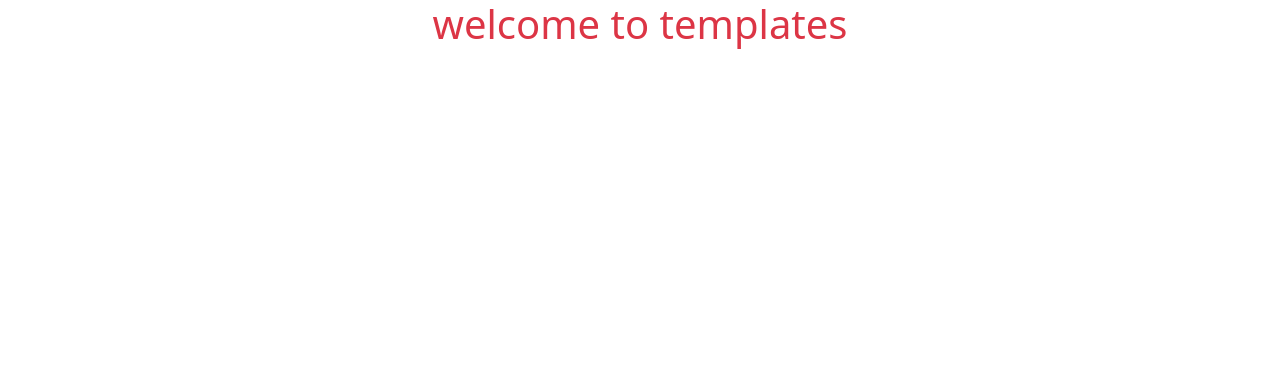
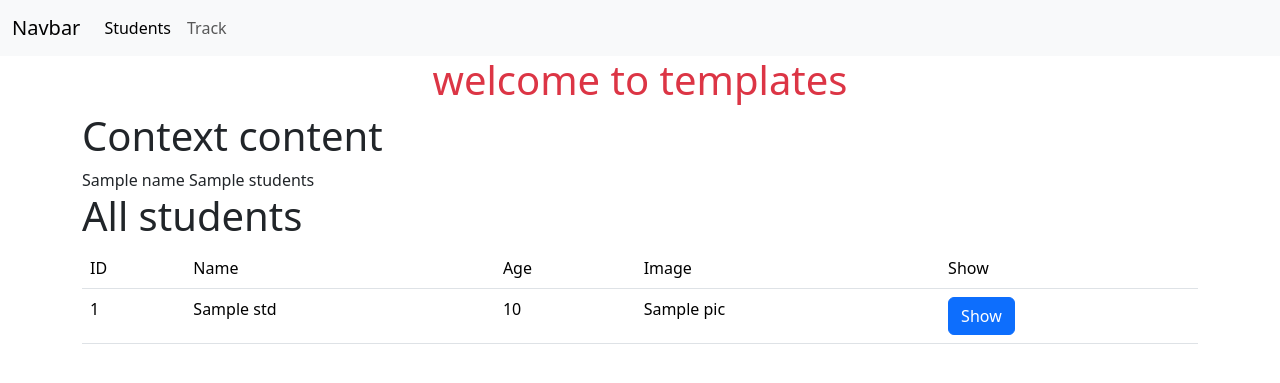
Before and after one commit to NohaAShehab/ptp44-telecom-django, a Django app: template iti/students/templates/students/landing.html in a window 1280 px wide. Shown: the top 383 px of the page. Run offline with Django 5.2, Linux system fonts and the light colour scheme; the template is opened without the code that fills it: most values are stand-ins (such as "Sample title", 1, 10 or a date in 2020).

Commit message:
django templates

```diff
--- a/iti/students/templates/students/landing.html
+++ b/iti/students/templates/students/landing.html
@@ -6,9 +6,52 @@
     <link href="https://cdn.jsdelivr.net/npm/bootstrap@5.3.3/dist/css/bootstrap.min.css" rel="stylesheet" integrity="sha384-QWTKZyjpPEjISv5WaRU9OFeRpok6YctnYmDr5pNlyT2bRjXh0JMhjY6hW+ALEwIH" crossorigin="anonymous">
 </head>
 <body>
+<nav class="navbar navbar-expand-lg bg-body-tertiary">
+  <div class="container-fluid">
+    <a class="navbar-brand" href="#">Navbar</a>
+    <button class="navbar-toggler" type="button" data-bs-toggle="collapse" data-bs-target="#navbarSupportedContent" aria-controls="navbarSupportedContent" aria-expanded="false" aria-label="Toggle navigation">
+      <span class="navbar-toggler-icon"></span>
+    </button>
+    <div class="collapse navbar-collapse" id="navbarSupportedContent">
+      <ul class="navbar-nav me-auto mb-2 mb-lg-0">
+        <li class="nav-item">
+          <a class="nav-link active" aria-current="page" href="{% url 'students_landing'%}">Students </a>
+        </li>
+        <li class="nav-item">
+          <a class="nav-link" href="{% url 'tracks.index'%}">Track</a>
+        </li>
+
+
+      </ul>
+
+    </div>
+  </div>
+</nav>
     <div class="container">
         <h1 style="text-align: center;" class="text-danger"> welcome to templates</h1>
+
+        <h1> Context content </h1>
+
+            {{name}}
+            {{students}}
+        <h1> All students </h1>
+        <table class="table">
+            <tr><td>ID</td> <td>Name</td> <td>Age</td> <td>Image</td>
+                <td> Show</td>
+            </tr>
+            {% for std in students %}
+                <tr>
+                    <td>{{std.id}}</td>
+                      <td>{{std.name}}</td>
+                      <td>{{std.age}}</td>
+                      <td>{{std.pic}}</td>
+                    <td><a class="btn btn-primary" href="{% url 'students_info' std.id %}"> Show</a></td>
+                </tr>
+            {% endfor %}
+
+        </table>
     </div>
+
 <script src="https://cdn.jsdelivr.net/npm/bootstrap@5.3.3/dist/js/bootstrap.bundle.min.js" integrity="sha384-YvpcrYf0tY3lHB60NNkmXc5s9fDVZLESaAA55NDzOxhy9GkcIdslK1eN7N6jIeHz" crossorigin="anonymous"></script>
 </body>
 </html>
--- a/iti/students/urls.py
+++ b/iti/students/urls.py
@@ -9,6 +9,6 @@ urlpatterns = [
     # path('',landing,name='landing' ),
     path('students',students_list, name='students_list' ),
     path('students/<int:id>', student_info, name='students_info' ),
-    path('t', students_landing,name ='students_landing' ),
+    path('index', students_landing,name ='students_landing' ),
 
 ]
--- a/iti/students/views.py
+++ b/iti/students/views.py
@@ -50,4 +50,5 @@ def student_info(request, id ):
 
 def students_landing(request):
     # return template ?
-    return render(request, "students/landing.html")
+    return render(request, "students/landing.html",
+                  context = {"name":"noha", "students":students})
```
